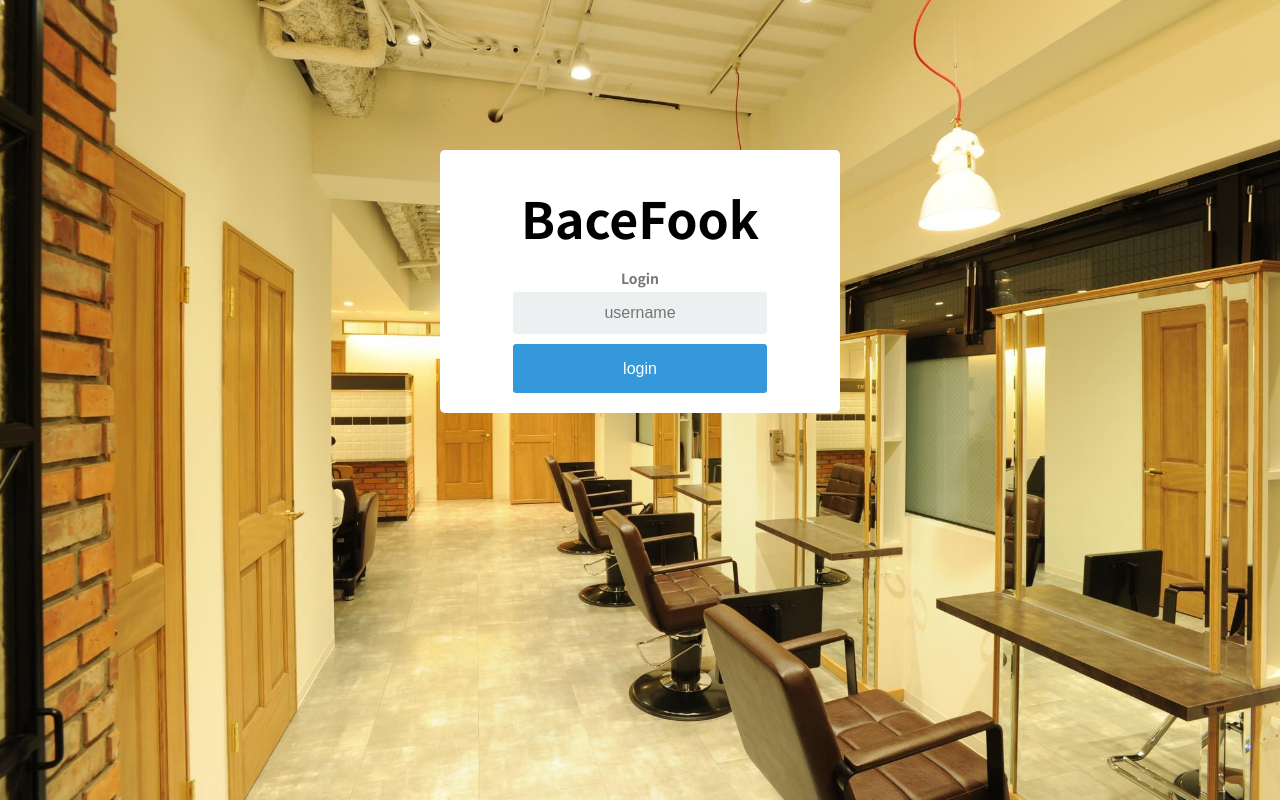
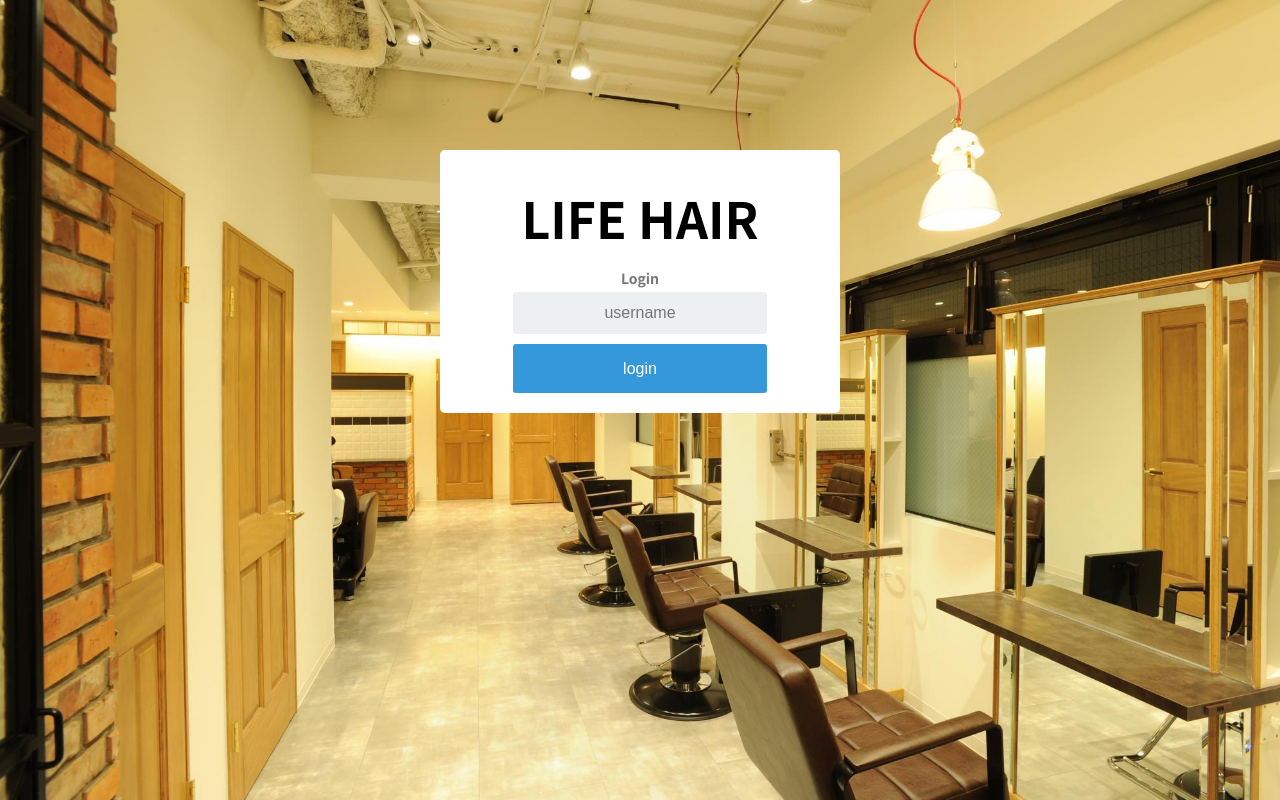
Before and after one commit to kurutaro/bacefook, a plain HTML site: page login.html in a window 1280 px wide. Drawn offline with nearby package versions, Linux system fonts and the light colour scheme; a web font is replaced by a local one.

Commit message:
最終盤微修正

```diff
--- a/login.html
+++ b/login.html
@@ -13,7 +13,7 @@
     <div class="login">
       <div class="login-screen">
         <div>
-          <h1 style="font-size: 50px; text-align: center;">BaceFook</h1>
+          <h1 style="font-size: 50px; text-align: center;">LIFE HAIR</h1>
         </div>
         <div class="app-title">
           <h1>Login</h1>
```
